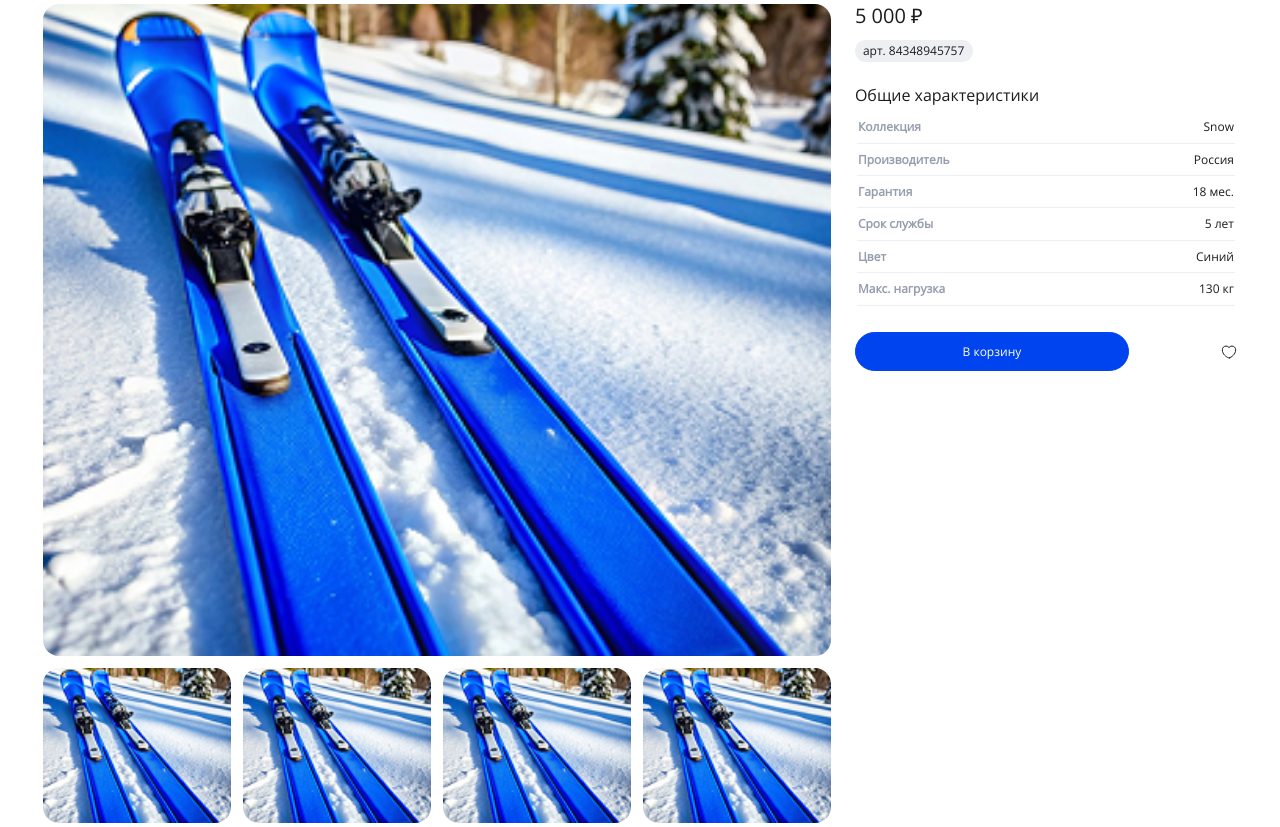
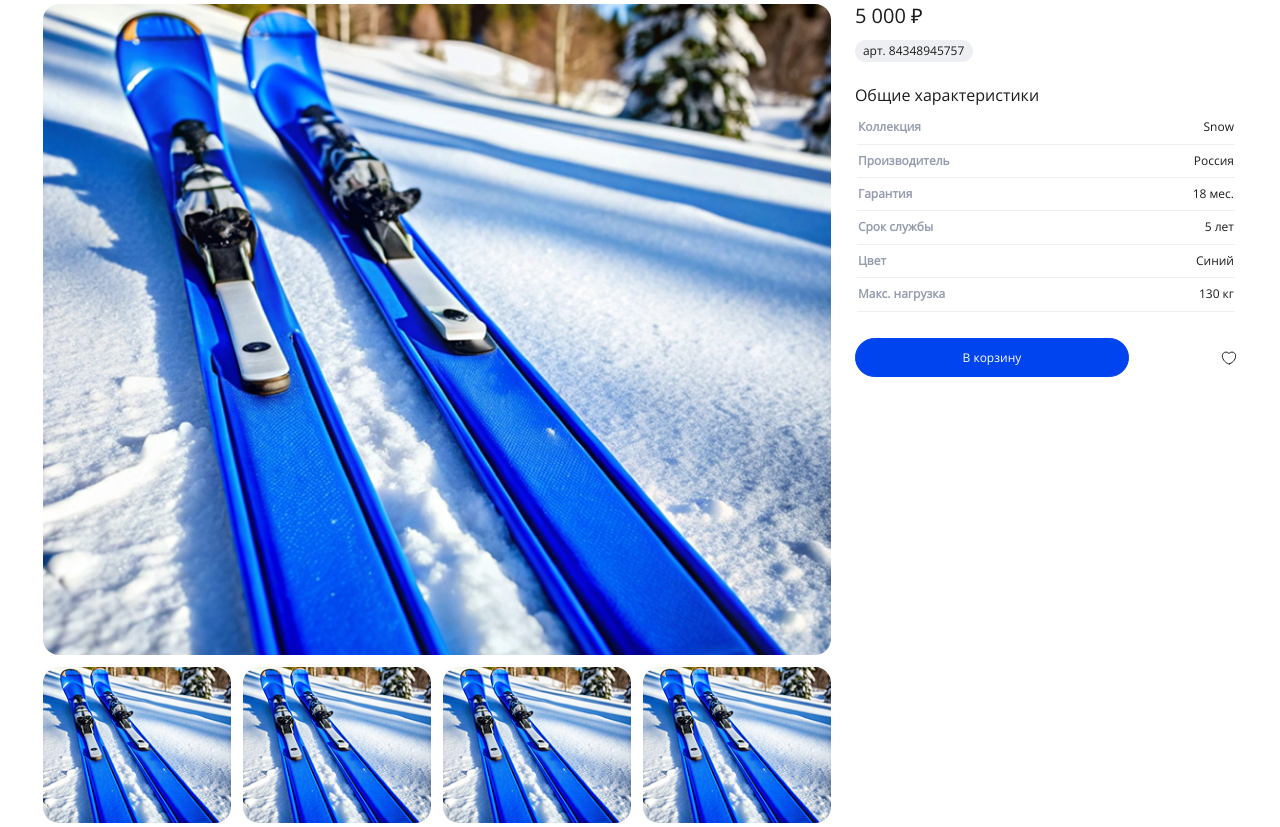
Before and after one commit to Lotlin/ski-people, a website built with Vite: page index.html in a window 1280 px wide. Shown: the part 2178-3005 px from the top of the page. Built offline with nearby package versions, Linux system fonts and the light colour scheme.

Commit message:
css product

```diff
--- a/index.html
+++ b/index.html
@@ -354,14 +354,25 @@
 
           <div class="product__content">
             <div class="product__slider">
-              <img class="product__slider-img" src="/public/img/ski.jpg" alt="лыжи">
+              <img class="product__slider-img" src="/public/img/ski-desktop.jpg" alt="лыжи">
 
-              <div class="product__slider-thumbnails">
-                <img class="product__slider-thumbnails-img" src="/public/img/ski-mini.jpg" alt="лыжи">
-                <img class="product__slider-thumbnails-img" src="/public/img/ski-mini.jpg" alt="лыжи">
-                <img class="product__slider-thumbnails-img" src="/public/img/ski-mini.jpg" alt="лыжи">
-                <img class="product__slider-thumbnails-img" src="/public/img/ski-mini.jpg" alt="лыжи">
-              </div>
+              <ul class="product__slider-thumbnails slider-thumbnails">
+                <li class="slider-thumbnails__item">
+                  <img class="slider-thumbnails__img" src="/public/img/ski-mini-desktop.jpg" alt="лыжи">
+                </li>
+
+                <li class="slider-thumbnails__item">
+                  <img class="slider-thumbnails__img" src="/public/img/ski-mini-desktop.jpg" alt="лыжи">
+                </li>
+
+                <li class="slider-thumbnails__item">
+                  <img class="slider-thumbnails__img" src="/public/img/ski-mini-desktop.jpg" alt="лыжи">
+                </li>
+
+                <li class="slider-thumbnails__item">
+                  <img class="slider-thumbnails__img" src="/public/img/ski-mini-desktop.jpg" alt="лыжи">
+                </li>
+              </ul>
             </div>
 
             <div class="product__info">
--- a/src/style.scss
+++ b/src/style.scss
@@ -6,5 +6,6 @@
 @use "style/breadcrumb.scss";
 @use "style/card.scss";
 @use "style/goods.scss";
+@use "style/slider-thumbnails.scss";
 @use "style/product.scss";
 @use "style/footer.scss";
--- a/src/style/product.scss
+++ b/src/style/product.scss
@@ -21,10 +21,6 @@
     border-radius: 16px;
     width: 100%;
     object-fit: cover;
-  }
-
-  &__slider-thumbnails {
-    display: none;
   }
 
   &__info-price {
@@ -52,24 +48,15 @@
   }
 
   &__info-row {
-    position: relative;
     margin-bottom: 8px;
     padding-bottom: 8px;
     display: flex;
     justify-content: space-between;
     font-size: 12px;
+    border-bottom: 1px solid $background-light-grey;
 
     &:last-child {
       margin-bottom: 0;
-    }
-
-    &::after {
-      position: absolute;
-      content: "";
-      bottom: 0;
-      width: 100%;
-      height: 1px;
-      background-color: $background-light-grey;
     }
   }
 
@@ -80,6 +67,7 @@
   &__info-btns-wrapper {
     display: flex;
     justify-content: space-between;
+    gap: 12px;
   }
 
   &__info-cart-btn {
@@ -111,18 +99,6 @@
       object-fit: cover;
     }
 
-    &__slider-thumbnails {
-      display: flex;
-      justify-content: space-between;
-      gap: 14px;
-    }
-
-    &__slider-thumbnails-img {
-      width: 100%;
-      object-fit: cover;
-      border-radius: 16px;
-    }
-
     &__info-cart-btn {
       min-width: 682px;
       width: 90%;
@@ -150,10 +126,6 @@
       margin-bottom: 12px;
     }
 
-    &__slider-thumbnails {
-      gap: 12px;
-    }
-
     &__info {
       min-width: 302px;
       width: 32%;
@@ -174,10 +146,6 @@
       margin-bottom: 16px;
     }
 
-    &__slider-thumbnails {
-      gap: 16px;
-    }
-
     &__info {
       min-width: 408px;
       width: 32%;
--- /dev/null
+++ b/src/style/slider-thumbnails.scss
@@ -0,0 +1,30 @@
+@use "variables" as *;
+
+.slider-thumbnails {
+  display: none;
+
+  @media (min-width: $bp-md) {
+    display: flex;
+    justify-content: space-between;
+    gap: 14px;
+
+    &__item {
+      flex: 1;
+    }
+
+    &__img {
+      display: block;
+      width: 100%;
+      object-fit: cover;
+      border-radius: 16px;
+    }
+  }
+
+  @media (min-width: $bp-lg) {
+    gap: 12px;
+  }
+
+  @media (min-width: $bp-xl) {
+    gap: 16px;
+  }
+}
```
Also changed, not shown: public/img/ski-desktop.jpg (added), public/img/ski-mini-desktop.jpg (added).
